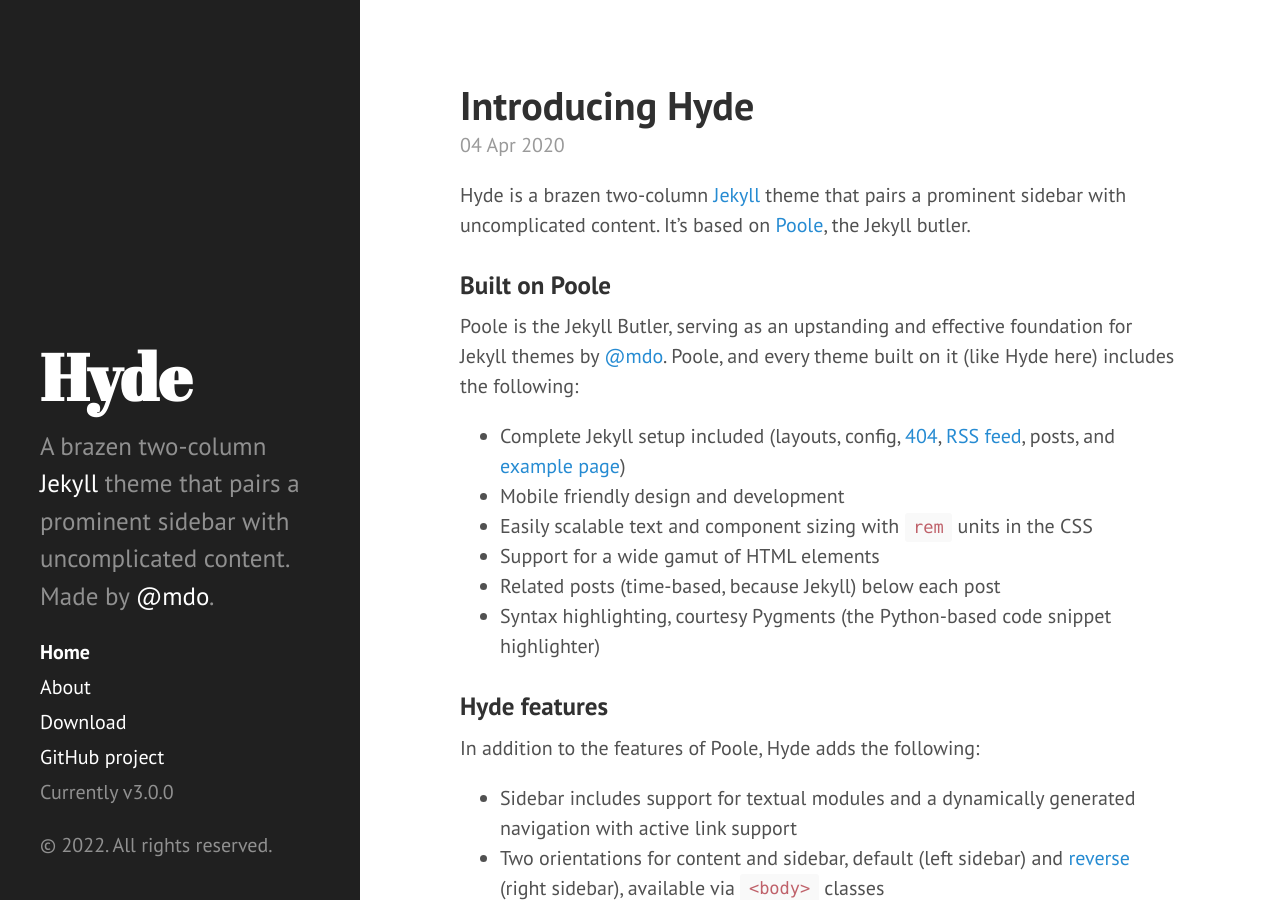
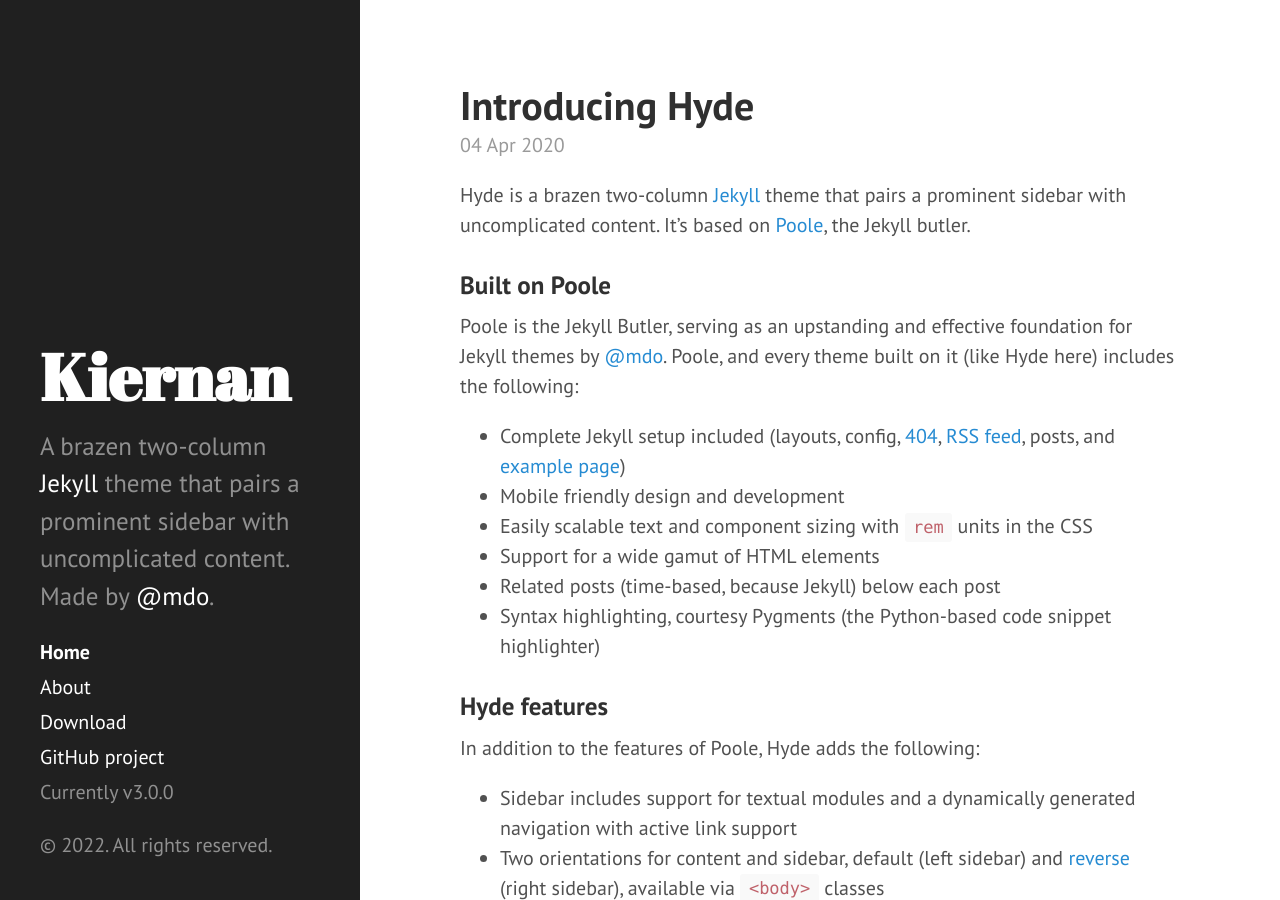
Before and after one commit to KierPrev/KierPrev.github.io, a Jekyll site: the page built from index.html, in a window 1280 px wide and 900 px high. Built offline with Jekyll 4.4.1, drawn with Linux system fonts in a browser that asks for light colours; the list of posts is cut into pages by our own code.

Commit message:
Update _config.yml

```diff
--- a/_config.yml
+++ b/_config.yml
@@ -1,5 +1,5 @@
 # Setup
-title:            Hyde
+title:            Kiernan
 tagline:          'A Jekyll theme'
 description:      'A brazen two-column <a href="https://jekyllrb.com" target="_blank">Jekyll</a> theme that pairs a prominent sidebar with uncomplicated content. Made by <a href="https://twitter.com/mdo" target="_blank">@mdo</a>.'
 url:              https://hyde.getpoole.com
```
